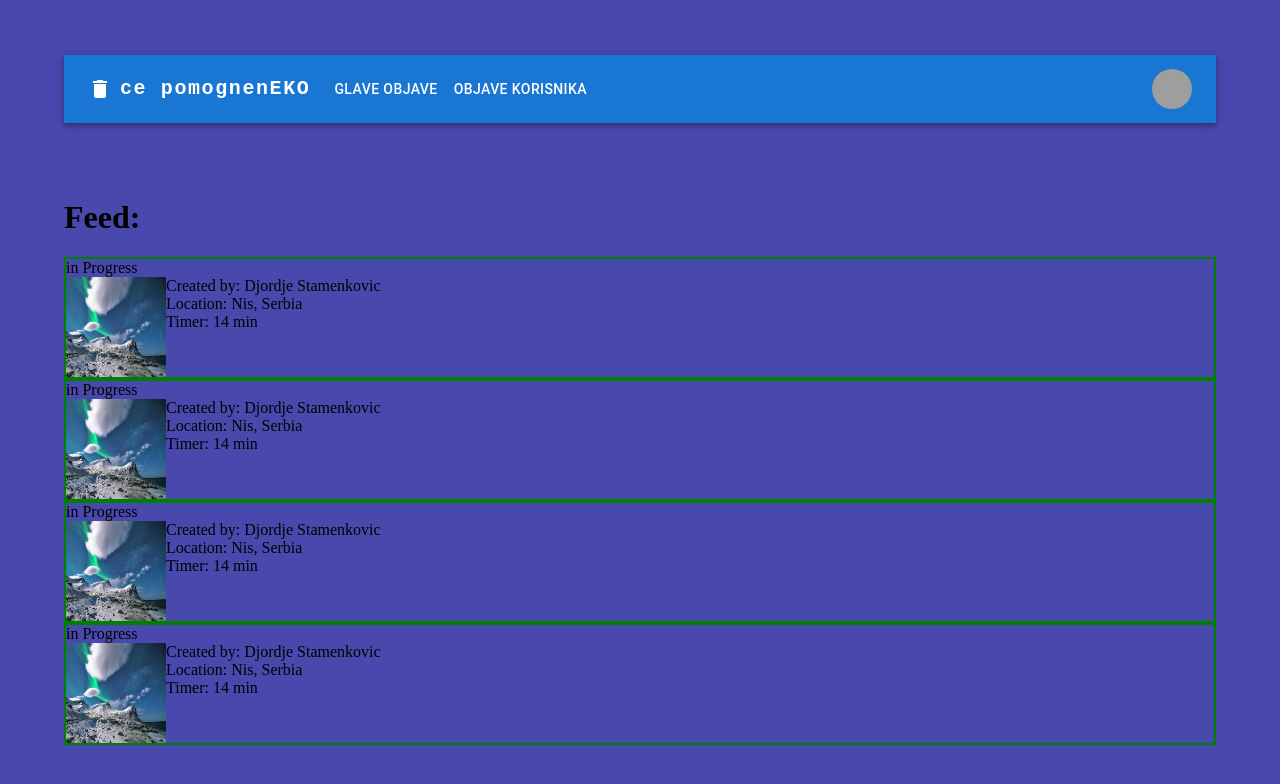
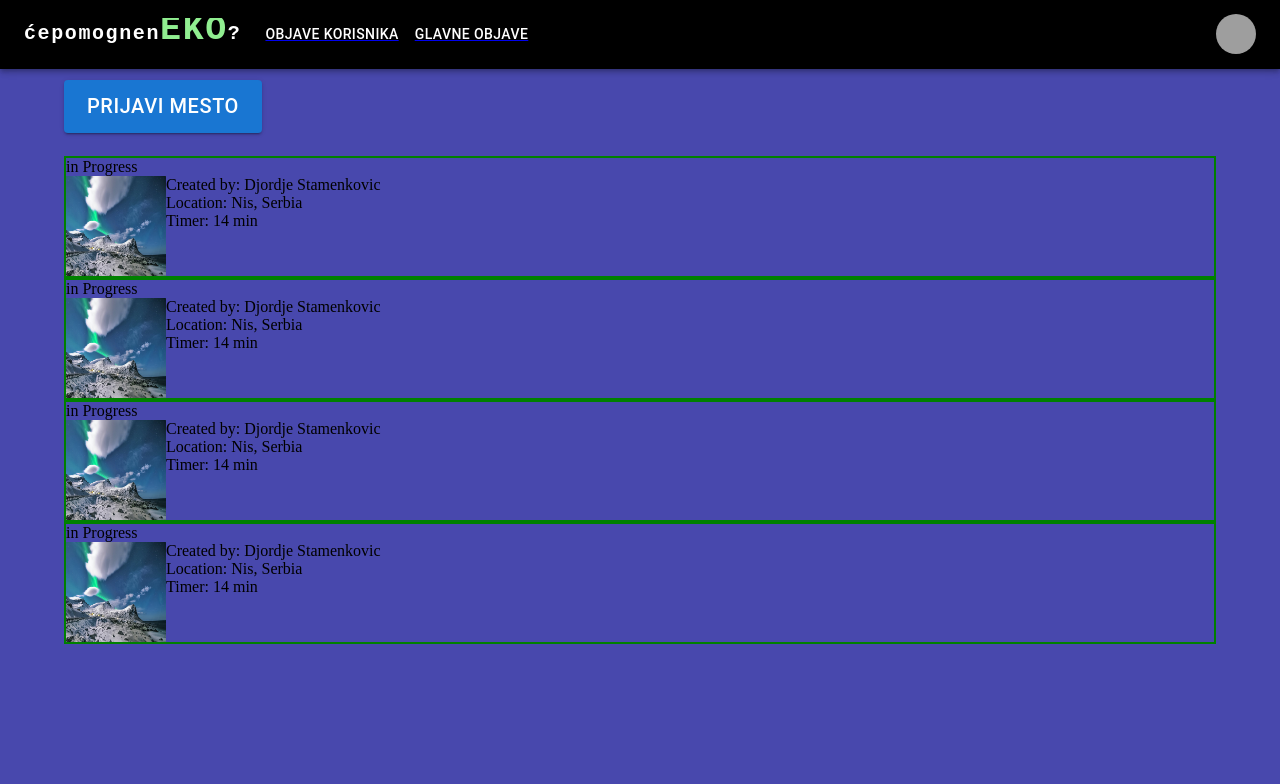
Before and after one commit to enicaaaa/r-solutions, a React (Create React App) app in the folder cepomogneneko/: page /feed in a window 1280 px wide. Shown: the top 784 px of the page. Built offline with nearby package versions, Linux system fonts and the light colour scheme; grey boxes are pictures that could not be loaded.

Commit message:
djuka: Style the navbar

```diff
--- a/cepomogneneko/src/App.js
+++ b/cepomogneneko/src/App.js
@@ -4,7 +4,7 @@ import { BrowserRouter, Routes, Route, Navigate } from "react-router-dom";
 import Feed from "./components/Feed";
 import Profile from "./components/Profile";
 import MainEventList from "./components/MainEvent/MainEventList";
-import { Container } from "@mui/material";
+import { Button, Container } from "@mui/material";
 import { Stack } from "@mui/system";
 
 function App() {
@@ -12,6 +12,26 @@ function App() {
     <Container className="app" sx={{ display: "flex" }}>
       <BrowserRouter>
         <Navbar />
+        <Button
+          variant="contained"
+          className="create-user-event"
+          sx={{
+            fontSize: 20,
+            bgColor: "lightgreen",
+            color: "white",
+            border: "1px solid transparent",
+            ":hover": {
+              bgColor: "blue",
+              color: "lightgreen",
+              border: "1px solid white",
+            },
+            position: "absolute",
+            top: 80,
+          }}
+          size="large"
+        >
+          Prijavi mesto
+        </Button>
         <Stack className="content-container">
           <Routes>
             <Route path="/" element={<Navigate to="/feed" />} />
--- a/cepomogneneko/src/App.scss
+++ b/cepomogneneko/src/App.scss
@@ -5,6 +5,12 @@
   height: 100vh;
 }
 
+.create-user-event {
+  //   position: absolute;
+  //   border: 1px solid white;
+  //   background-color: lightgreen;
+}
+
 .content-container {
   //   display: flex;
   height: auto;
--- a/cepomogneneko/src/components/Feed.js
+++ b/cepomogneneko/src/components/Feed.js
@@ -1,10 +1,10 @@
+import { Button } from "@mui/material";
 import "../styles/Feed.scss";
 import UserEvent from "./UserEvent";
 
 const Feed = () => {
   return (
     <>
-      <h1>Feed: </h1>
       <UserEvent />
       <UserEvent />
       <UserEvent />
--- a/cepomogneneko/src/components/Navbar.js
+++ b/cepomogneneko/src/components/Navbar.js
@@ -22,54 +22,54 @@ import "../styles/Navbar.scss";
 
 // export default Navbar;
 
+import * as React from "react";
+import AppBar from "@mui/material/AppBar";
+import Box from "@mui/material/Box";
+import Toolbar from "@mui/material/Toolbar";
+import IconButton from "@mui/material/IconButton";
+import Typography from "@mui/material/Typography";
+import Menu from "@mui/material/Menu";
+import MenuIcon from "@mui/icons-material/Menu";
+import Container from "@mui/material/Container";
+import Avatar from "@mui/material/Avatar";
+import Button from "@mui/material/Button";
+import Tooltip from "@mui/material/Tooltip";
+import MenuItem from "@mui/material/MenuItem";
+import DeleteIcon from "@mui/icons-material/Delete";
 
-import * as React from 'react';
-import AppBar from '@mui/material/AppBar';
-import Box from '@mui/material/Box';
-import Toolbar from '@mui/material/Toolbar';
-import IconButton from '@mui/material/IconButton';
-import Typography from '@mui/material/Typography';
-import Menu from '@mui/material/Menu';
-import MenuIcon from '@mui/icons-material/Menu';
-import Container from '@mui/material/Container';
-import Avatar from '@mui/material/Avatar';
-import Button from '@mui/material/Button';
-import Tooltip from '@mui/material/Tooltip';
-import MenuItem from '@mui/material/MenuItem';
-import DeleteIcon from '@mui/icons-material/Delete';
-
-const pages = ['Glave objave', 'Objave korisnika'];
-const settings = ['Profile', 'Logout'];
+const pages = [
+  { name: "Objave korisnika", route: "/feed" },
+  { name: "Glavne objave", route: "/events" },
+];
+const settings = ["Profile", "Logout"];
 
 function Navbar() {
   const [anchorElNav, setAnchorElNav] = React.useState(null);
   const [anchorElUser, setAnchorElUser] = React.useState(null);
 
-
   const handleOpenNavMenu = (event) => {
     setAnchorElNav(event.currentTarget);
-    console.log("Open Nav")
+    console.log("Open Nav");
   };
   const handleOpenUserMenu = (event) => {
     setAnchorElUser(event.currentTarget);
-    console.log("Open User")
+    console.log("Open User");
   };
 
   const handleCloseNavMenu = () => {
     setAnchorElNav(null);
-    console.log("Close Nav")
+    console.log("Close Nav");
   };
 
   const handleCloseUserMenu = () => {
     setAnchorElUser(null);
-    console.log("Close User")
+    console.log("Close User");
   };
 
   return (
-    <AppBar position="static">
+    <AppBar position="absolute" sx={{ bgcolor: "black" }}>
       <Container maxWidth="xl">
         <Toolbar disableGutters>
-          <DeleteIcon sx={{ display: { xs: 'none', md: 'flex' }, mr: 1 }} />
           <Typography
             variant="h6"
             noWrap
@@ -77,18 +77,19 @@ function Navbar() {
             href="/"
             sx={{
               mr: 2,
-              display: { xs: 'none', md: 'flex' },
-              fontFamily: 'monospace',
+              display: { xs: "none", md: "flex" },
+              fontFamily: "monospace",
               fontWeight: 700,
-              letterSpacing: '.1rem',
-              color: 'inherit',
-              textDecoration: 'none',
+              letterSpacing: ".1rem",
+              color: "inherit",
+              textDecoration: "none",
             }}
           >
-            ce pomognenEKO
+            ćepomognen
+            <Box className="navbar-eko">EKO</Box>?
           </Typography>
 
-          <Box sx={{ flexGrow: 1, display: { xs: 'flex', md: 'none' } }}>
+          <Box sx={{ flexGrow: 1, display: { xs: "flex", md: "none" } }}>
             <IconButton
               size="large"
               aria-label="account of current user"
@@ -103,28 +104,29 @@ function Navbar() {
               id="menu-appbar"
               anchorEl={anchorElNav}
               anchorOrigin={{
-                vertical: 'bottom',
-                horizontal: 'left',
+                vertical: "bottom",
+                horizontal: "left",
               }}
               keepMounted
               transformOrigin={{
-                vertical: 'top',
-                horizontal: 'left',
+                vertical: "top",
+                horizontal: "left",
               }}
               open={Boolean(anchorElNav)}
               onClose={handleCloseNavMenu}
               sx={{
-                display: { xs: 'block', md: 'none' },
+                display: { xs: "block", md: "none" },
               }}
             >
               {pages.map((page) => (
-                <MenuItem key={page} onClick={handleCloseNavMenu}>
-                  <Typography textAlign="center">{page}</Typography>
-                </MenuItem>
+                <Link to={page.route} key={page.name}>
+                  <MenuItem onClick={handleCloseNavMenu}>
+                    <Typography textAlign="center">{page.name}</Typography>
+                  </MenuItem>
+                </Link>
               ))}
             </Menu>
           </Box>
-          <DeleteIcon sx={{ display: { xs: 'flex', md: 'none' }, mr: 1 }} />
           <Typography
             variant="h5"
             noWrap
@@ -132,31 +134,25 @@ function Navbar() {
             href=""
             sx={{
               mr: 2,
-              display: { xs: 'flex', md: 'none' },
+              display: { xs: "flex", md: "none" },
               flexGrow: 1,
-              fontFamily: 'monospace',
+              fontFamily: "monospace",
               fontWeight: 700,
-              letterSpacing: '.1rem',
-              color: 'inherit',
-              textDecoration: 'none',
+              letterSpacing: ".1rem",
+              color: "inherit",
+              textDecoration: "none",
             }}
           >
-            ce pomognenEKO
+            ćepomognen
+            <Box className="navbar-eko">EKO</Box>?
           </Typography>
-          <Box sx={{ flexGrow: 1, display: { xs: 'none', md: 'flex' } }}>
+          <Box sx={{ flexGrow: 1, display: { xs: "none", md: "flex" } }}>
             {pages.map((page) => (
-              <Button
-                key={page}
-                onClick={() => {
-                  if(page == "'Glave objave'"){
-                    <Link to="/events"></Link>
-                  }
-
-                }}
-                sx={{ my: 2, color: 'white', display: 'block' }}
-              >
-                {page}
-              </Button>
+              <Link to={page.route} key={page.name}>
+                <Button sx={{ my: 2, color: "white", display: "block" }}>
+                  {page.name}
+                </Button>
+              </Link>
             ))}
           </Box>
 
@@ -167,17 +163,17 @@ function Navbar() {
               </IconButton>
             </Tooltip>
             <Menu
-              sx={{ mt: '45px' }}
+              sx={{ mt: "45px" }}
               id="menu-appbar"
               anchorEl={anchorElUser}
               anchorOrigin={{
-                vertical: 'top',
-                horizontal: 'right',
+                vertical: "top",
+                horizontal: "right",
               }}
               keepMounted
               transformOrigin={{
-                vertical: 'top',
-                horizontal: 'right',
+                vertical: "top",
+                horizontal: "right",
               }}
               open={Boolean(anchorElUser)}
               onClose={handleCloseUserMenu}
--- a/cepomogneneko/src/styles/Navbar.scss
+++ b/cepomogneneko/src/styles/Navbar.scss
@@ -1,62 +1,68 @@
-.navbar {
-  display: flex;
-  flex-direction: row;
-  justify-content: space-between;
-  flex-wrap: wrap;
-  border: 4px solid red;
+// .navbar {
+//   display: flex;
+//   flex-direction: row;
+//   justify-content: space-between;
+//   flex-wrap: wrap;
+//   border: 4px solid red;
+// }
+
+// .nav-item {
+//   border: 2px solid black;
+//   text-align: center;
+//   margin: 10px 0;
+//   // padding: 2px;
+// }
+
+// .nav-item--logo {
+//   order: 1;
+//   flex-basis: 50%;
+// }
+
+// .nav-item--feed {
+//   order: 3;
+//   flex-basis: 50%;
+// }
+
+// .nav-item--events {
+//   order: 4;
+//   flex-basis: 50%;
+// }
+
+// .nav-item--profile {
+//   order: 2;
+// }
+
+// @media (min-width: 767px) {
+//   .nav-item {
+//     flex-grow: 1;
+//   }
+
+//   .nav-item--logo {
+//     order: 1;
+//     flex-basis: 0;
+//     flex-grow: 4;
+//   }
+
+//   .nav-item--feed {
+//     order: 2;
+//     flex-basis: 0;
+//     flex-grow: 2;
+//   }
+
+//   .nav-item--events {
+//     order: 3;
+//     flex-basis: 0;
+//     flex-grow: 2;
+//   }
+
+//   .nav-item--profile {
+//     order: 4;
+//     flex-grow: 0;
+//   }
+// }
+
+.navbar-eko {
+  color: lightgreen;
+  font-size: 35px;
+  line-height: 25px;
 }
-
-.nav-item {
-  border: 2px solid black;
-  text-align: center;
-  margin: 10px 0;
-  // padding: 2px;
-}
-
-.nav-item--logo {
-  order: 1;
-  flex-basis: 50%;
-}
-
-.nav-item--feed {
-  order: 3;
-  flex-basis: 50%;
-}
-
-.nav-item--events {
-  order: 4;
-  flex-basis: 50%;
-}
-
-.nav-item--profile {
-  order: 2;
-}
-
-@media (min-width: 767px) {
-  .nav-item {
-    flex-grow: 1;
-  }
-
-  .nav-item--logo {
-    order: 1;
-    flex-basis: 0;
-    flex-grow: 4;
-  }
-
-  .nav-item--feed {
-    order: 2;
-    flex-basis: 0;
-    flex-grow: 2;
-  }
-
-  .nav-item--events {
-    order: 3;
-    flex-basis: 0;
-    flex-grow: 2;
-  }
-
-  .nav-item--profile {
-    order: 4;
-    flex-grow: 0;
-  }
-}
```
